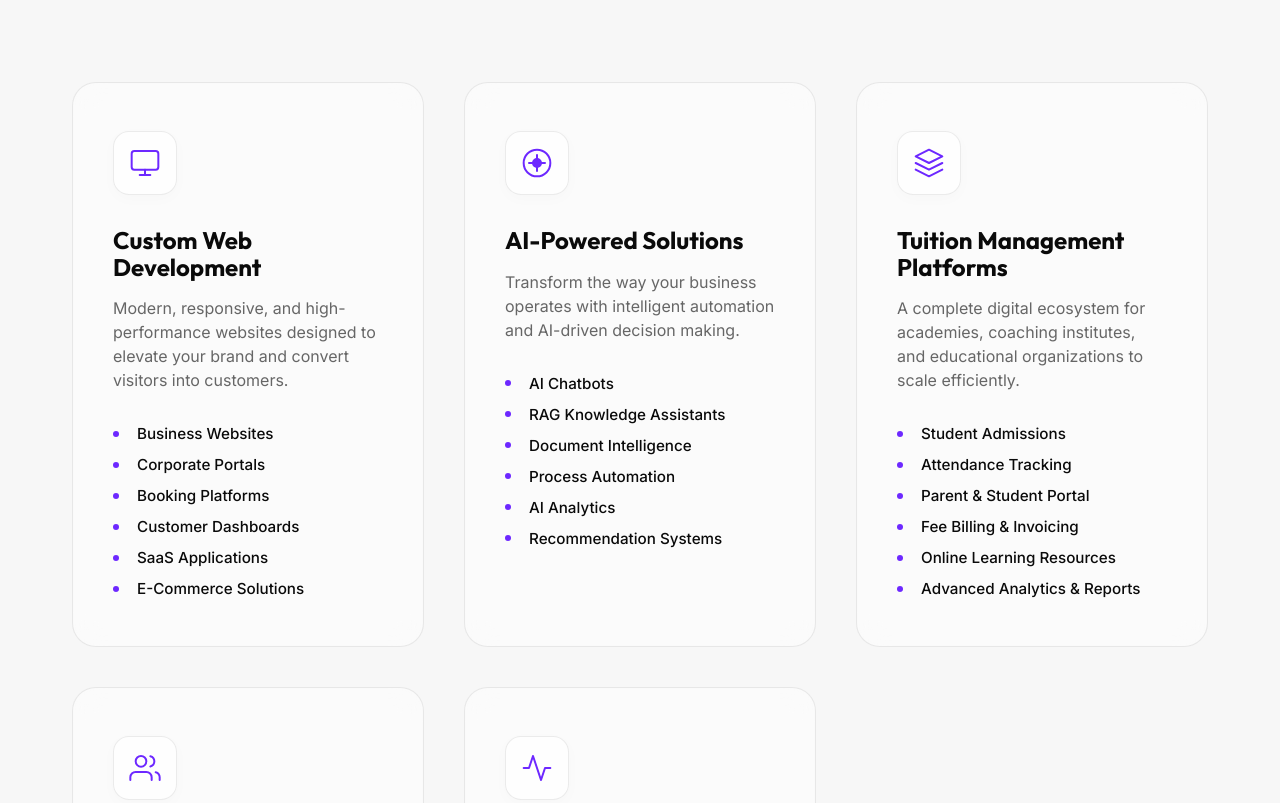
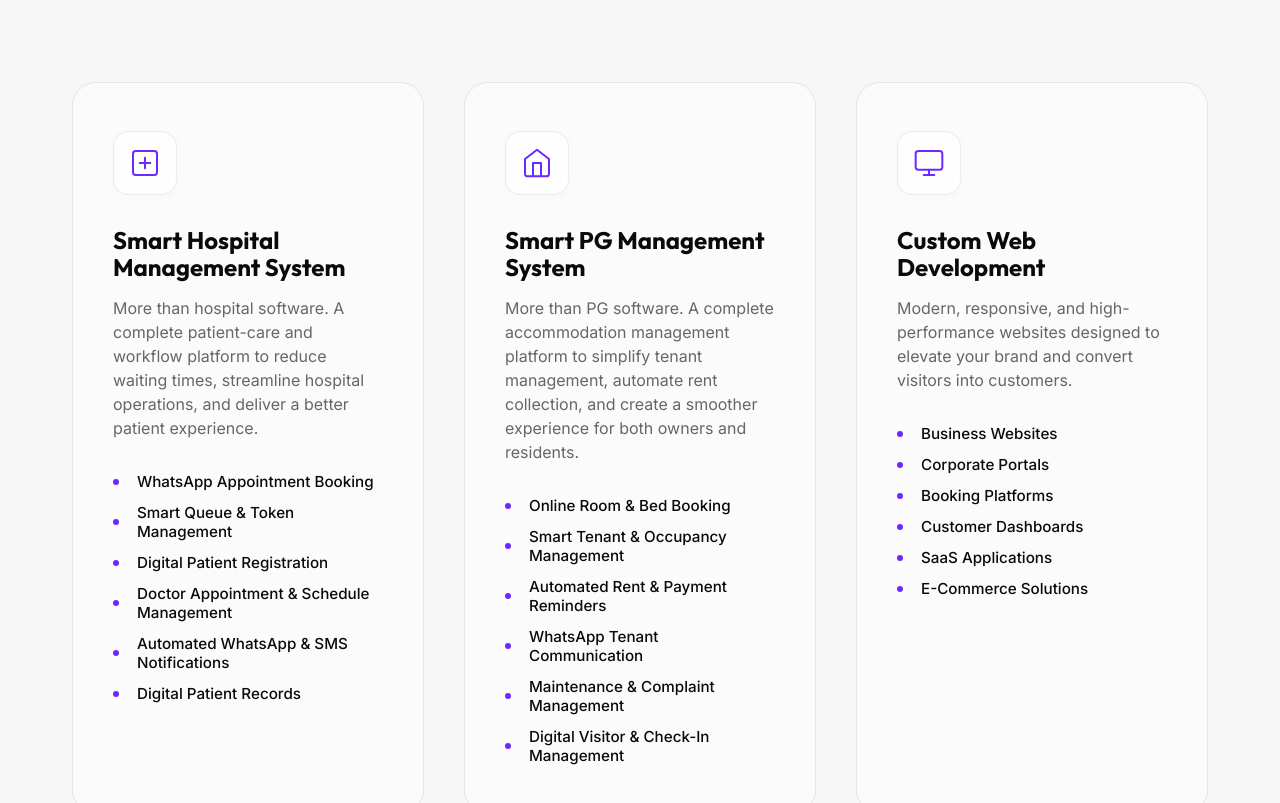
Before and after one commit to Muragharajendra/ProGenius-Solutions, a website built with Vite: page index.html in a window 1280 px wide. Shown: the part 2000-2803 px from the top of the page. Built offline with nearby package versions, Linux system fonts and the light colour scheme; some packages are replaced by stand-ins of ours; no server answers.

Commit message:
Add Hospital and PG Management Systems to Services

```diff
--- a/index.html
+++ b/index.html
@@ -172,7 +172,50 @@
             </div>
 
             <div class="services-grid">
-              <!-- Service Card 1 -->
+              <!-- Service Card 1: Smart Hospital Management System -->
+              <div class="service-card reveal-fade" id="service-card-hospital">
+                <div class="card-glow"></div>
+                <div class="service-icon">
+                  <svg width="32" height="32" viewBox="0 0 24 24" fill="none" stroke="currentColor" stroke-width="1.5" stroke-linecap="round" stroke-linejoin="round">
+                    <rect x="3" y="3" width="18" height="18" rx="2" ry="2"></rect>
+                    <line x1="12" y1="8" x2="12" y2="16"></line>
+                    <line x1="8" y1="12" x2="16" y2="12"></line>
+                  </svg>
+                </div>
+                <h3 class="service-card-title">Smart Hospital Management System</h3>
+                <p class="service-card-desc">More than hospital software. A complete patient-care and workflow platform to reduce waiting times, streamline hospital operations, and deliver a better patient experience.</p>
+                <ul class="service-bullets">
+                  <li>WhatsApp Appointment Booking</li>
+                  <li>Smart Queue & Token Management</li>
+                  <li>Digital Patient Registration</li>
+                  <li>Doctor Appointment & Schedule Management</li>
+                  <li>Automated WhatsApp & SMS Notifications</li>
+                  <li>Digital Patient Records</li>
+                </ul>
+              </div>
+
+              <!-- Service Card 2: Smart PG Management System -->
+              <div class="service-card reveal-fade" id="service-card-pg">
+                <div class="card-glow"></div>
+                <div class="service-icon">
+                  <svg width="32" height="32" viewBox="0 0 24 24" fill="none" stroke="currentColor" stroke-width="1.5" stroke-linecap="round" stroke-linejoin="round">
+                    <path d="M3 9l9-7 9 7v11a2 2 0 0 1-2 2H5a2 2 0 0 1-2-2z"></path>
+                    <polyline points="9 22 9 12 15 12 15 22"></polyline>
+                  </svg>
+                </div>
+                <h3 class="service-card-title">Smart PG Management System</h3>
+                <p class="service-card-desc">More than PG software. A complete accommodation management platform to simplify tenant management, automate rent collection, and create a smoother experience for both owners and residents.</p>
+                <ul class="service-bullets">
+                  <li>Online Room & Bed Booking</li>
+                  <li>Smart Tenant & Occupancy Management</li>
+                  <li>Automated Rent & Payment Reminders</li>
+                  <li>WhatsApp Tenant Communication</li>
+                  <li>Maintenance & Complaint Management</li>
+                  <li>Digital Visitor & Check-In Management</li>
+                </ul>
+              </div>
+
+              <!-- Service Card 3 -->
               <div class="service-card reveal-fade" id="service-card-web">
                 <div class="card-glow"></div>
                 <div class="service-icon">
@@ -194,7 +237,7 @@
                 </ul>
               </div>
 
-              <!-- Service Card 2 -->
+              <!-- Service Card 4 -->
               <div class="service-card reveal-fade" id="service-card-ai">
                 <div class="card-glow"></div>
                 <div class="service-icon">
@@ -216,7 +259,7 @@
                 </ul>
               </div>
 
-              <!-- Service Card 3 -->
+              <!-- Service Card 5 -->
               <div class="service-card reveal-fade" id="service-card-tuition">
                 <div class="card-glow"></div>
                 <div class="service-icon">
@@ -237,7 +280,7 @@
                 </ul>
               </div>
 
-              <!-- Service Card 4 -->
+              <!-- Service Card 6 -->
               <div class="service-card reveal-fade" id="service-card-academy">
                 <div class="card-glow"></div>
                 <div class="service-icon">
@@ -260,7 +303,7 @@
                 </ul>
               </div>
 
-              <!-- Service Card 5 -->
+              <!-- Service Card 7 -->
               <div class="service-card reveal-fade" id="service-card-automation">
                 <div class="card-glow"></div>
                 <div class="service-icon">
```
